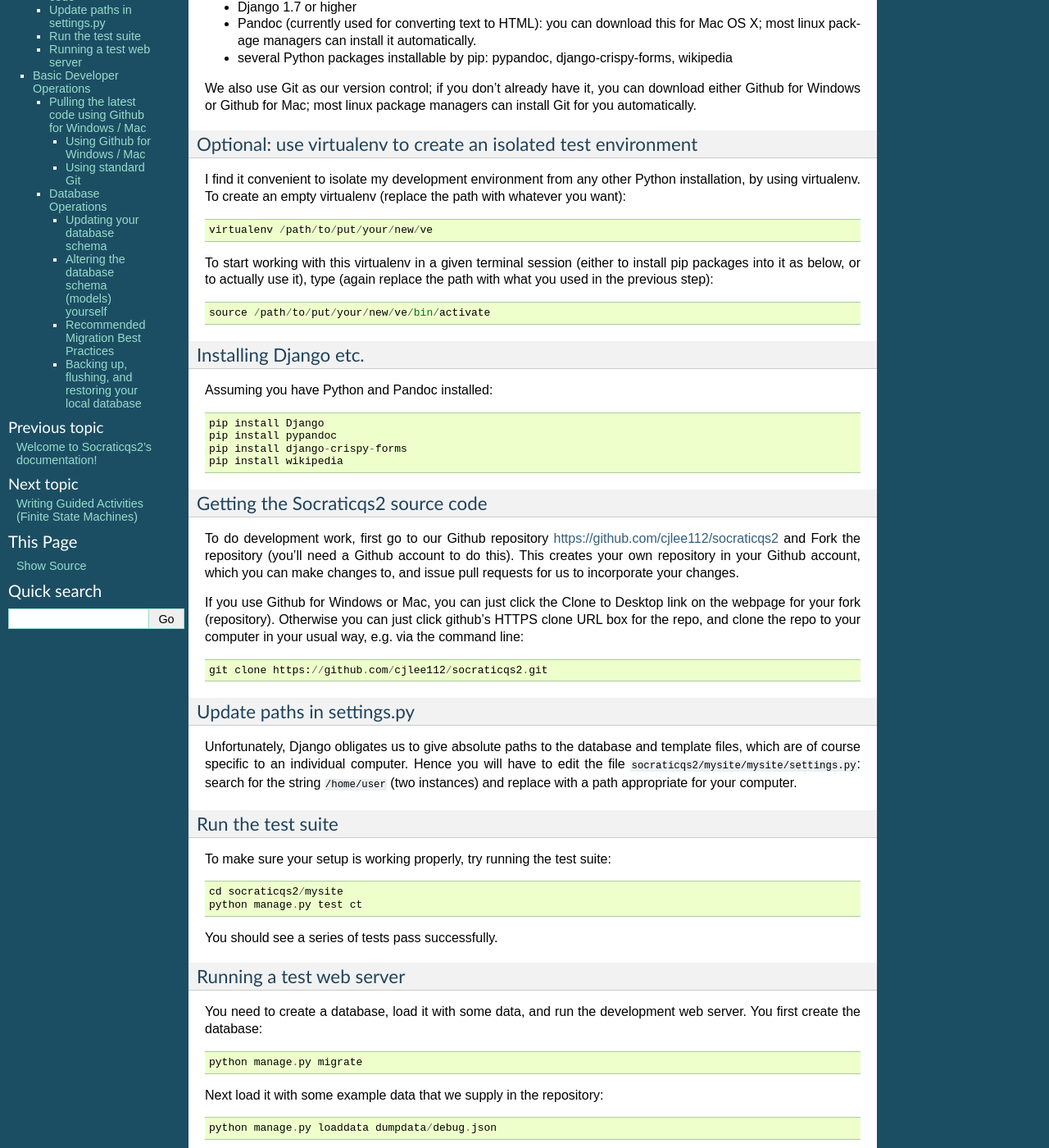
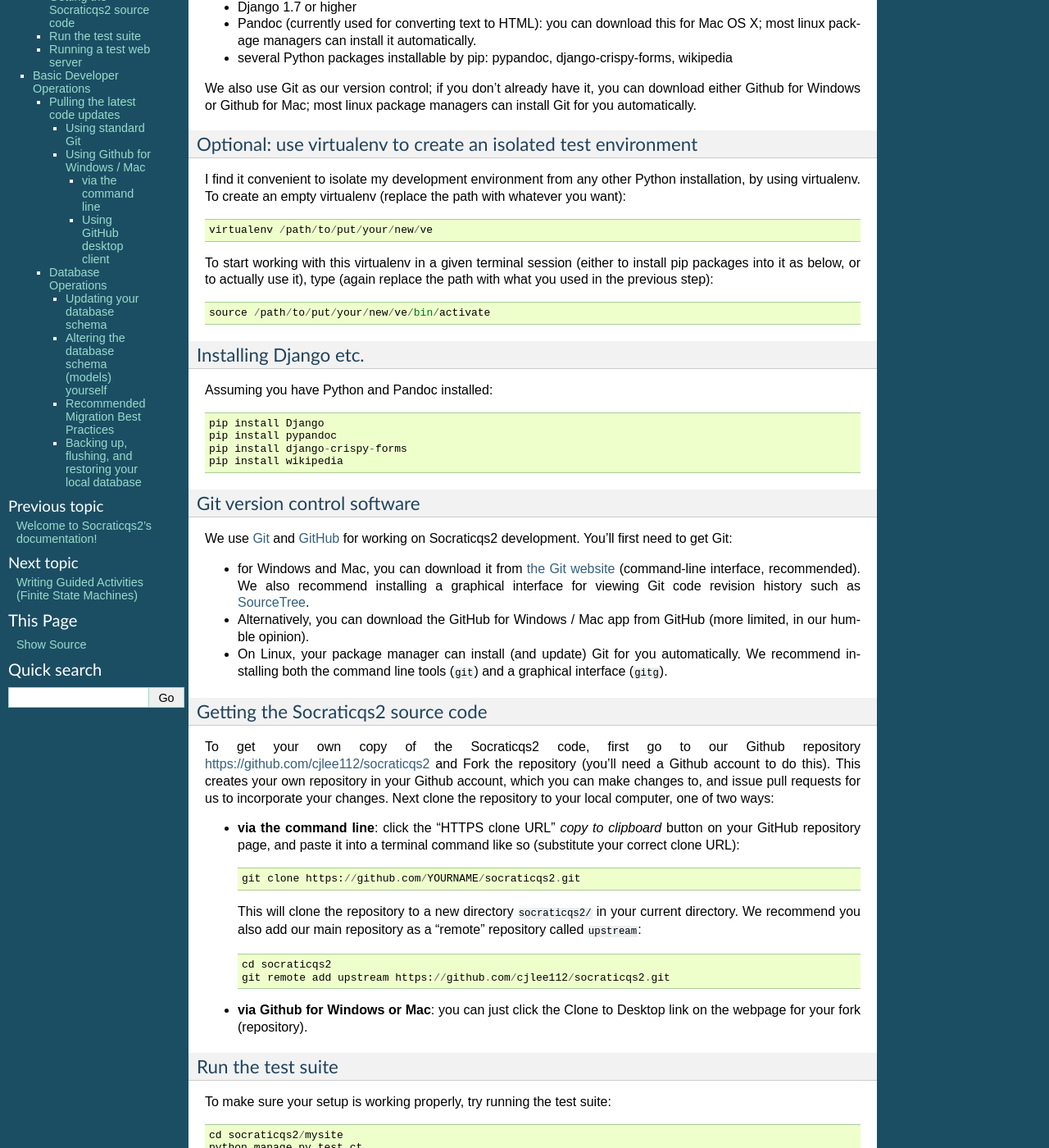
Before and after one commit to cjlee112/socraticqs2, a Sphinx documentation site: the page built from doc/devintro.rst, in a window 1280 px wide and 1400 px high, scrolled down 262 px. Shown: the whole window at 82% size. Built offline with Sphinx 7.4.7, drawn with Linux system fonts in a browser that asks for light colours; some of the changed text lies outside the part shown.

Commit message:
more revisions to git setup instructions

```diff
--- a/doc/devintro.rst
+++ b/doc/devintro.rst
@@ -47,32 +47,52 @@
   pip install django-crispy-forms
   pip install wikipedia
 
+Git version control software
+.....................................
+
+We use `Git <http://www.git-scm.com>`_ and
+`GitHub <https://github.com>`_ for working on Socraticqs2 development.
+You'll first need to get Git:
+
+* for Windows and Mac, you can download it from
+  `the Git website <http://www.git-scm.com>`_ (command-line interface,
+  recommended).  We also recommend installing a graphical
+  interface for viewing Git code revision history such as
+  `SourceTree <http://www.sourcetreeapp.com>`_.
+* Alternatively, you can download the
+  GitHub for Windows / Mac app from GitHub (more limited, in our humble
+  opinion).
+* On Linux, your package manager can install (and update) Git
+  for you automatically.  We recommend installing both the command
+  line tools (``git``) and a graphical interface (``gitg``).
+
 Getting the Socraticqs2 source code
 .....................................
 
-To do development work, first go to our Github repository
+To get your own copy of the Socraticqs2 code,
+first go to our Github repository
 https://github.com/cjlee112/socraticqs2
 and Fork the repository (you'll need a Github account to do this).
 This creates your own repository in your Github account, which you
 can make changes to, and issue pull requests for us to incorporate
-your changes.
+your changes.  Next clone the repository to your local computer,
+one of two ways:
 
-If you use Github for Windows or Mac, you can just click the Clone to Desktop
-link on the webpage for your fork (repository).  Otherwise you can just
-click github's HTTPS clone URL box for the repo, and clone the repo
-to your computer in your usual way, e.g. via the command line::
+* **via the command line**: click the "HTTPS clone URL" *copy to clipboard*
+  button on your GitHub repository page, and paste it into a terminal
+  command like so (substitute your correct clone URL)::
 
-  git clone https://github.com/cjlee112/socraticqs2.git
+    git clone https://github.com/YOURNAME/socraticqs2.git
 
-Update paths in settings.py
-.............................
+  This will clone the repository to a new directory ``socraticqs2/``
+  in your current directory.  We recommend you also add our main
+  repository as a "remote" repository called ``upstream``::
 
-Unfortunately, Django obligates us to give absolute paths to
-the database and template files, which are of course specific
-to an individual computer.  Hence you will have to edit the
-file ``socraticqs2/mysite/mysite/settings.py``: search for
-the string ``/home/user`` (two instances) and replace with a
-path appropriate for your computer.
+    cd socraticqs2
+    git remote add upstream https://github.com/cjlee112/socraticqs2.git
+
+* **via Github for Windows or Mac**: you can just click the Clone to Desktop
+  link on the webpage for your fork (repository).
 
 Run the test suite
 ....................
@@ -120,48 +140,73 @@
 Basic Developer Operations
 ---------------------------
 
-Pulling the latest code using Github for Windows / Mac
+Pulling the latest code updates
 .......................................................
+
+Using standard Git
++++++++++++++++++++
+
+Assuming you used our Git setup instructions above
+(so that your local repository's ``upstream`` remote points to
+our repo), you can pull our latest changes from a specific branch
+(e.g. ``master``) by simply typing::
+
+  git pull upstream master
+
+Or if you want simply to fetch our latest changes (without actually
+merging them into your current branch), so that you can look at them,
+just type::
+
+  git fetch upstream
+
+You can then use your graphical viewer (e.g. ``gitg`` or SourceTree)
+to view the latest ``upstream`` commits prior to merging them into
+your own branch(es).
 
 Using Github for Windows / Mac
 ++++++++++++++++++++++++++++++++
 
 Github for Windows / Mac doesn't work with multiple remotes --
-it only synchronizes against your GitHub fork. There are two
-ways to get the latest updates from *our* code on Windows / Mac:
+it only synchronizes against your GitHub fork. Working around
+this limitation, there are two
+ways to get the latest updates from *our* GitHub fork:
 
-* **Through terminal**
+via the command line
+:::::::::::::::::::::::
 
-#. On GitHub, navigate to our cjlee112/socraticqs2 repository.
+#. If this is the first time you are pulling from our repository,
+   you will need to add a "remote" telling Git the URL of our
+   repository, like so::
 
-#. In the right sidebar of the repository page, copy the clone URL for the repository.
+     git remote add upstream https://github.com/cjlee112/socraticqs2.git
 
-#. Open Terminal and change directories to the location of the fork you cloned.
+   You can verify the new ``upstream`` repository has been added,
+   by listing all the existing remotes::
 
-#. Add a new remote named 'upstream' using the origin repository::
+     git remote -v
 
-    git remote add upstream https://github.com/cjlee112/socraticqs2.git
-
-#. To verify the new upstream repository you've specified for your fork, use command line::
-
-    git remote -v
-
-   you suppose to see the following lines::
+   You should see the following lines (in addition to your other remotes)::
 
      upstream  https://github.com/cjlee112/socraticqs2.git (fetch)
      upstream  https://github.com/cjlee112/socraticqs2.git (push)
 
-#. Now you are able to fetch the branches and their respective commits from the upstream repository::
+#. Now you are able to pull or fetch the branches and their respective
+   commits from the upstream repository, using the standard Git commands
+   listed in the previous section, e.g.::
 
-    $ git fetch upstream
+     $ git fetch upstream
 
-   Also, you can merge the change from upstream/master to your local master branch. This brings your fork's master branch into sync with the upstream repository::
+   Once you've fetched ``upstream`` commits, you can merge them
+   (e.g. from ``upstream/master``) to your current local branch::
 
-    $ git merge upstream/master
+     $ git merge upstream/master
 
-* **Using GitHub desktop client**
+   This brings your current branch into sync with ``upstream/master``.
 
-  Unfortunately, this is less user friendly. However, you can achieve the same goal by doing following:
+Using GitHub desktop client
+:::::::::::::::::::::::::::::::
+
+Unfortunately, this is less user friendly. However, you can achieve the same goal by doing following:
 
 #. Go to the setting tab of your fork.
 
@@ -171,21 +216,6 @@
 #. Press "Sync Branch"
 #. Change the "Primary remote repository" back to the original forked repo you were using.
 #. Press "Update Remote"
-
-Using standard Git
-+++++++++++++++++++
-
-Using a standard Git setup, this process is much easier.  Assuming
-that you cloned our repo (so that Git's ``remote`` repo points to
-our repo), you can pull our latest changes by simply typing::
-
-  git pull origin master
-
-Or if you want simply to fetch our latest changes (without actually
-merging them into your current branch), so that you can look at them,
-just type::
-
-  git fetch origin
 
 Database Operations
 .....................
```
